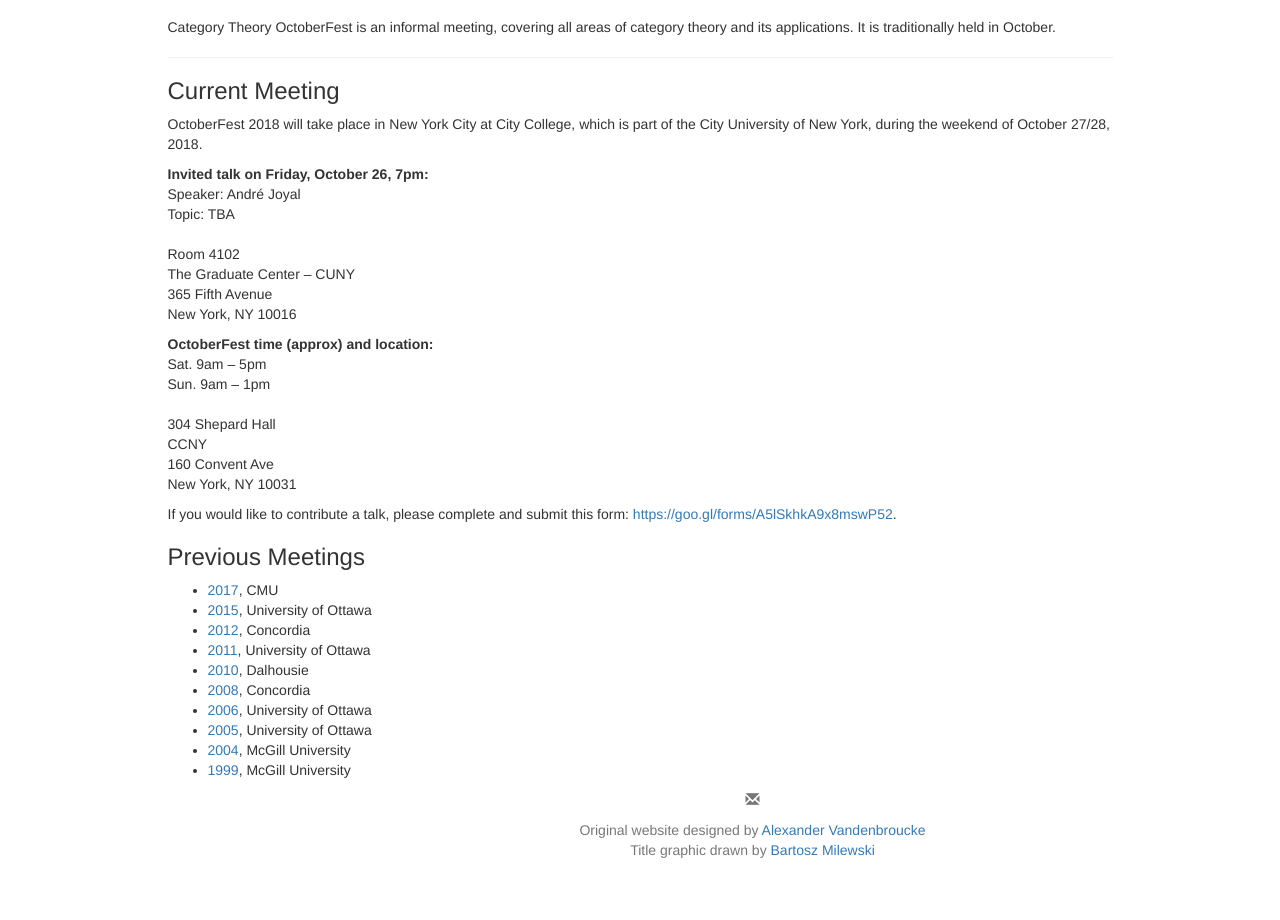
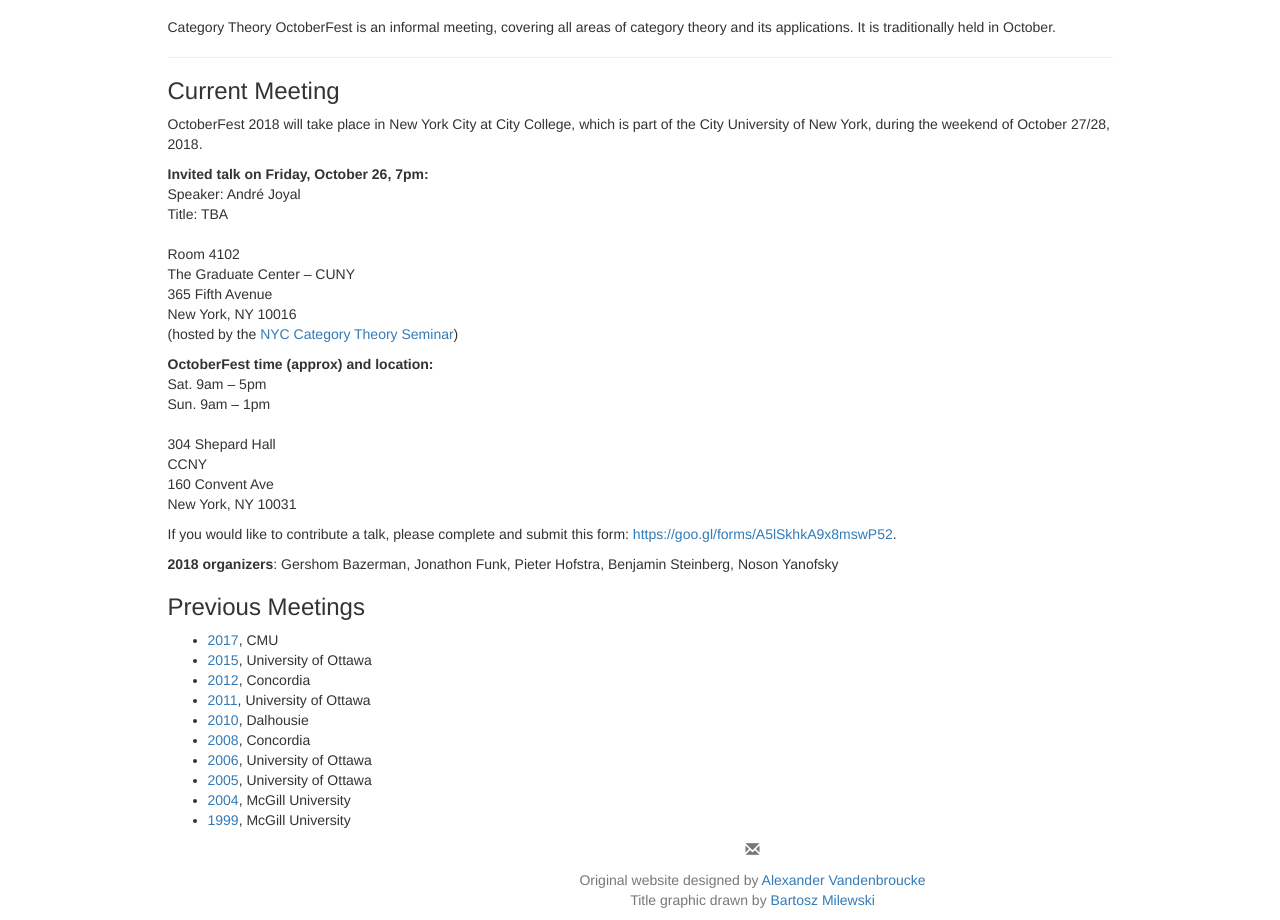
Before and after one commit to ct-octoberfest/ct-octoberfest.github.io, a plain HTML site: page index.html in a window 1280 px wide. Shown: the part 169-1089 px from the top of the page. Before the commit the page ends 1039 px from the top, so only its background shows below. Drawn offline with nearby package versions, Linux system fonts and the light colour scheme.

Commit message:
Update index.html

```diff
--- a/index.html
+++ b/index.html
@@ -51,11 +51,12 @@
           College, which is part of the City University of New York,
           during the weekend of October 27/28, 2018.</p>
 
-		<p><b>Invited talk on Friday, October 26, 7pm:</b><br>Speaker: André Joyal<br>Topic: TBA<br><br>
+		<p><b>Invited talk on Friday, October 26, 7pm:</b><br>Speaker: André Joyal<br>Title: TBA<br><br>
 		  Room 4102<br>
 		  The Graduate Center – CUNY<br>
 		  365 Fifth Avenue<br>
 		  New York, NY 10016<br>
+	          (hosted by the <a href="http://www.sci.brooklyn.cuny.edu/~noson/CTseminar.html">NYC Category Theory Seminar</a>)<br>
           </p>
 
 
@@ -69,6 +70,11 @@
 		</p>
 
 	  <p>If you would like to contribute a talk, please complete and submit this form:  <a href="https://goo.gl/forms/A5lSkhkA9x8mswP52">https://goo.gl/forms/A5lSkhkA9x8mswP52</a>.</p>
+
+		<p><b>2018 organizers</b>:
+		Gershom Bazerman, Jonathon Funk, Pieter Hofstra, Benjamin Steinberg, Noson Yanofsky
+		</p>
+
 
           <h3>Previous Meetings</h3>
           <ul>
```
